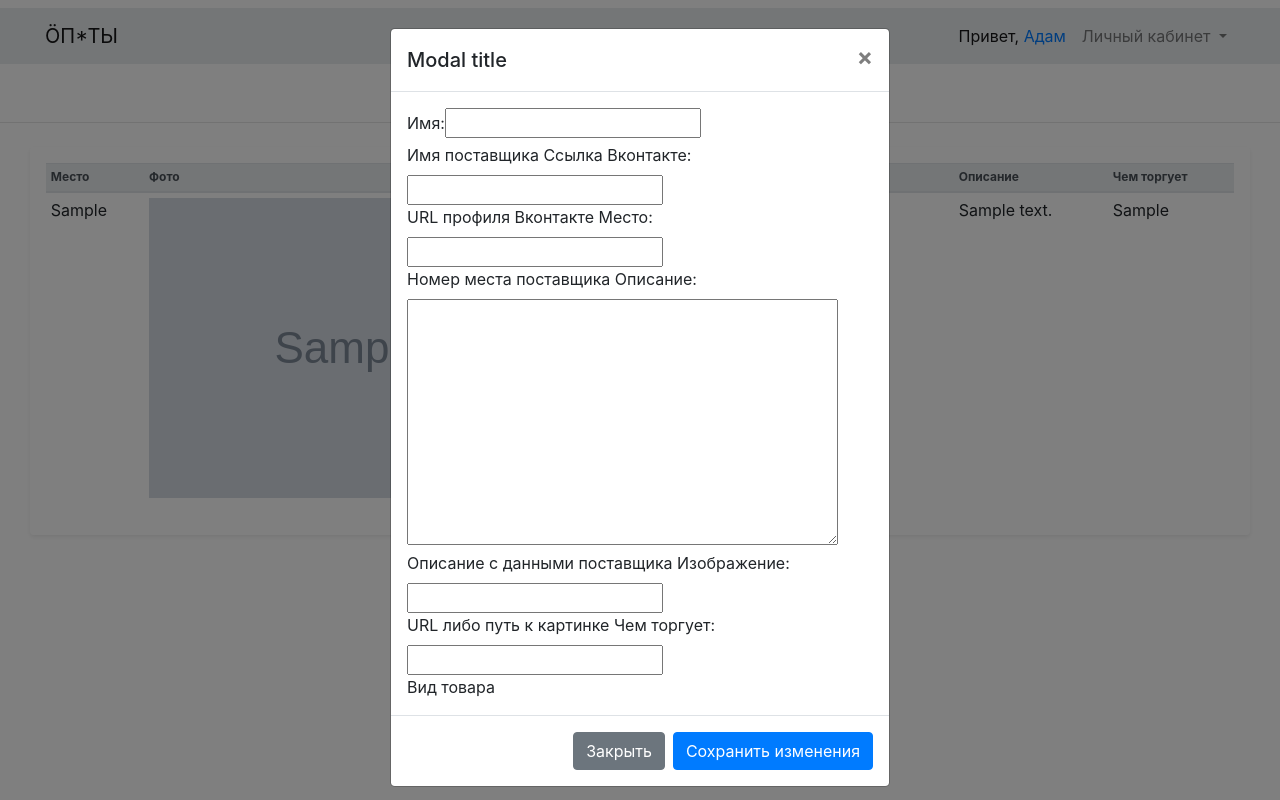
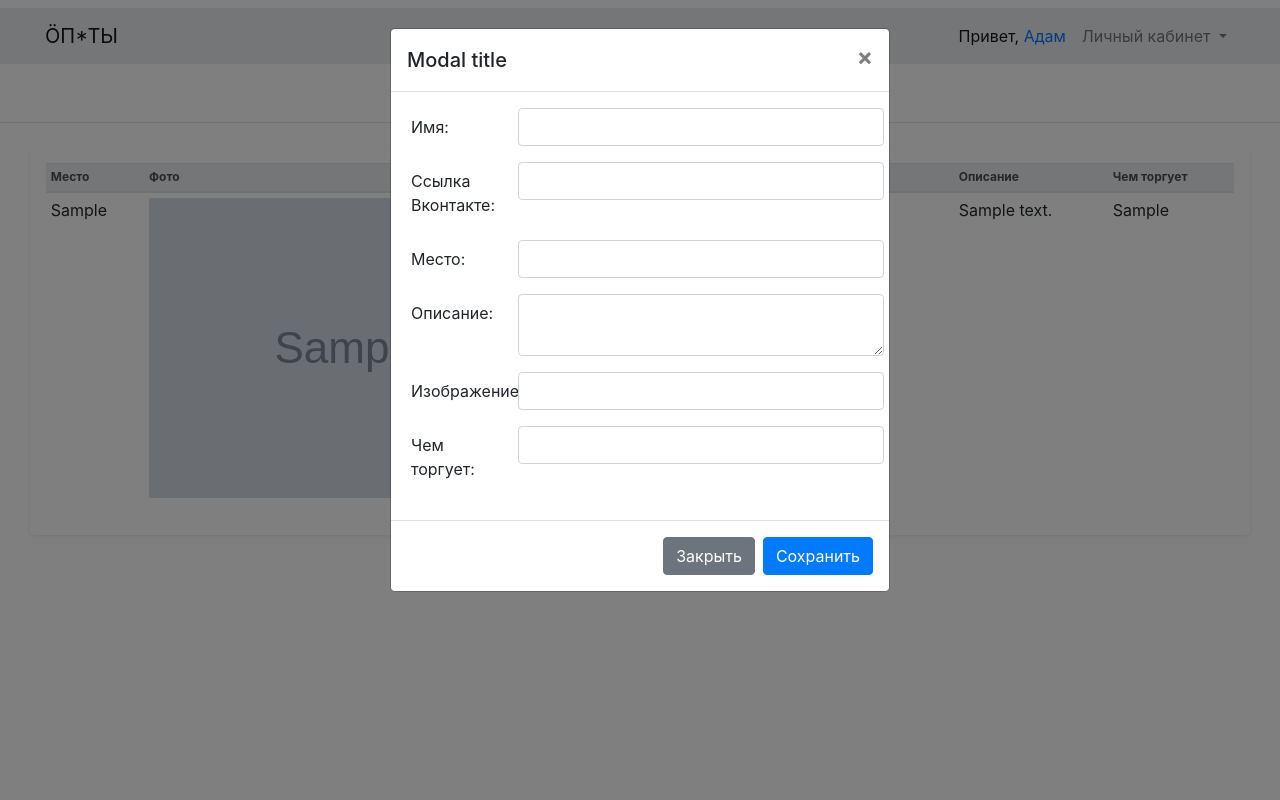
Before and after one commit to Evrikaseven/shop, a Django app: page /providers/ in a window 1280 px wide, after a click on "Добавить". Run offline with Django 3.2, Linux system fonts and the light colour scheme; a user stored in the database is signed in; tables that the repository leaves empty hold one stand-in row (values such as "Sample post"); grey boxes marked "Sample" are stand-in pictures; some libraries are stand-ins or nearby versions.

Commit message:
Added Edit News functionality & Updated Provider teamplate

```diff
--- a/main/forms.py
+++ b/main/forms.py
@@ -460,6 +460,9 @@ class SettingsForm(forms.Form):
 
 
 class NewsForm(forms.Form):
+    title = forms.CharField(label="Заголовок")
+    content = forms.CharField(label="Новость", widget=forms.Textarea)
+
     class Meta:
         model = News
         fields = ('title', 'content', 'published')
--- a/main/templates/main/providers_list.html
+++ b/main/templates/main/providers_list.html
@@ -52,12 +52,35 @@
           <div class="modal-body">
               <form method="POST" id="submitForm">
                   {% csrf_token %}
-              {{ form }}
+                  <div class="form-group row px-1">
+                      <label class="col-3 col-form-label" for="id_name">Имя:</label>
+                      <input class="col-9 form-control" type="text" name="name" id="id_name">
+                  </div>
+                  <div class="form-group row px-1">
+                      <label class="col-3 col-form-label" for="id_vk_link">Ссылка Вконтакте:</label>
+                      <input class="col-9 form-control" type="text" name="vk_link" id="id_vk_link">
+                  </div>
+                  <div class="form-group row px-1">
+                      <label class="col-3 col-form-label" for="id_place">Место:</label>
+                      <input class="col-9 form-control" type="text" name="place" id="id_place">
+                  </div>
+                  <div class="form-group row px-1">
+                      <label class="col-3 col-form-label" for="id_description">Описание:</label>
+                      <textarea class="col-9 form-control" name="description" id="id_description"></textarea>
+                  </div>
+                  <div class="form-group row px-1">
+                      <label class="col-3 col-form-label" for="id_picture">Изображение:</label>
+                      <input class="col-9 form-control" type="text" name="picture" id="id_picture">
+                  </div>
+                  <div class="form-group row px-1">
+                      <label class="col-3 col-form-label" for="id_product_type">Чем торгует:</label>
+                      <input class="col-9 form-control" type="text" name="product_type" id="id_product_type">
+                  </div>
               </form>
           </div>
           <div class="modal-footer">
             <button type="button" class="btn btn-secondary" data-dismiss="modal">Закрыть</button>
-        <button type="submit" class="btn btn-primary" form="submitForm">Сохранить изменения</button>
+            <button type="submit" class="btn btn-primary" form="submitForm">Сохранить</button>
           </div>
         </div>
       </div>
--- a/main/urls.py
+++ b/main/urls.py
@@ -30,6 +30,7 @@ urlpatterns = [
     path('buyouts/', main_views.BuyoutsListView.as_view(), name='buyouts'),
     path('help/', main_views.HelpView.as_view(), name='help'),
     path('news/', main_views.NewsView.as_view(), name='news'),
+    path('edit_news/', main_views.EditNewsView.as_view(), name='edit_news'),
 
     # Order related
     path('new_order/', main_views.NewOrderView.as_view(), name='new_order'),
--- a/main/views.py
+++ b/main/views.py
@@ -523,6 +523,17 @@ class NewsView(CommonContextViewMixin, TemplateView):
         return context
 
 
+class EditNewsView(CommonContextViewMixin, TemplateView):
+    template_name = 'main/edit_news.html'
+    form_class = NewsForm
+    models = _models.News
+
+    def get_context_data(self, **kwargs):
+        context = super().get_context_data(**kwargs)
+        context['news'] = _models.News.objects.all()
+        return context
+
+
 class SettingsView(LoginRolesRequiredViewMixin, CommonContextViewMixin, SuccessMessageMixin, FormView):
     template_name = 'main/settings.html'
     form_class = SettingsForm
--- a/templates/base.html
+++ b/templates/base.html
@@ -58,6 +58,7 @@
                                 <a class="dropdown-item" href="{% url 'main:products' %}">Выкупы</a>
                                 <a class="dropdown-item" href="{% url 'main:users' %}">Пользователи</a>
                                 <a class="dropdown-item" href="{% url 'main:providers' %}">Поставщики</a>
+                                <a class="dropdown-item" href="{% url 'main:edit_news' %}">Раздел новостей</a>
                                 <a class="dropdown-item" href="{% url 'main:settings' %}">Настройки сайта</a>
                                 <a class="dropdown-item" href="{% url 'main:user_details' pk=user_pk %}">Настройки
                                     профиля</a>
```
Also changed, not shown: main/templates/main/edit_news.html (added, +25 -0 lines). Lines whose indentation alone changed are shown as unchanged.
